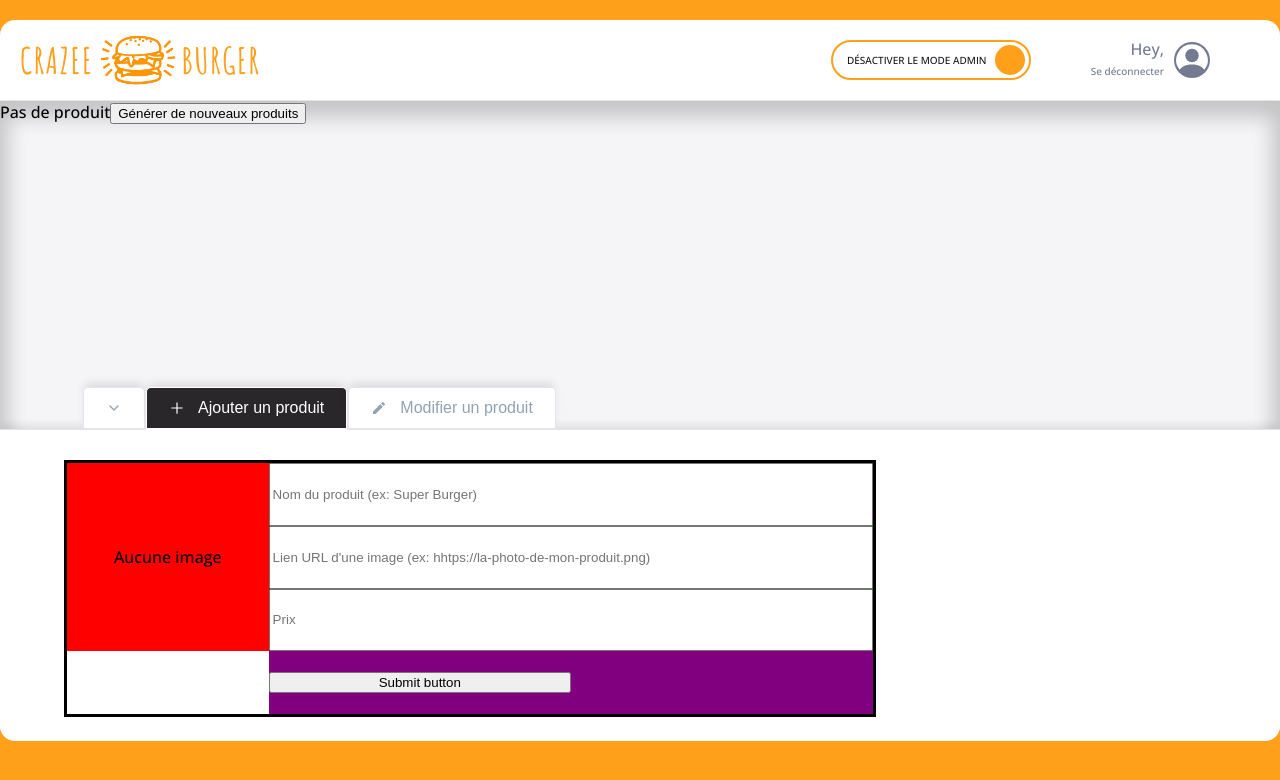
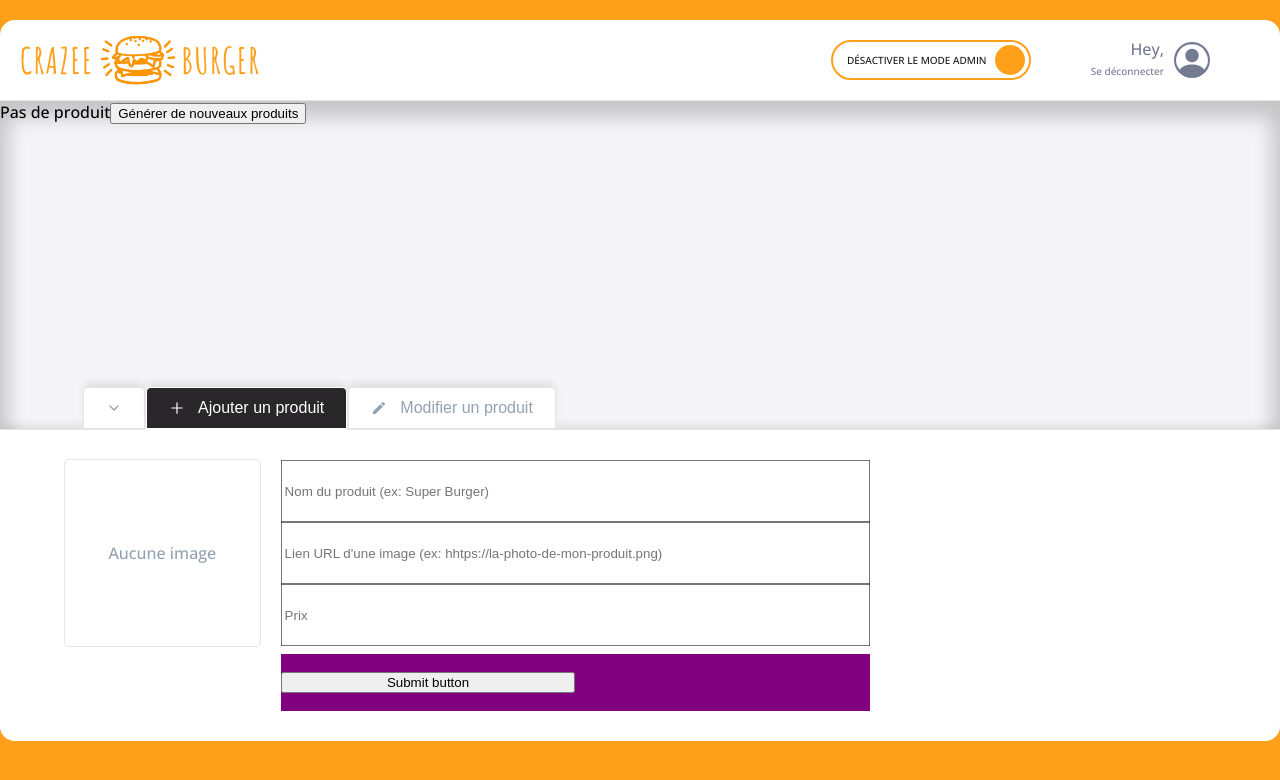
Before and after one commit to Benaldev/Crazee-burger, a React (Vite) app: page /order/1 in a window 1280 px wide. Shown: the top 780 px of the page. Built offline with nearby package versions, Linux system fonts and the light colour scheme.

Commit message:
💄  F08: ADMIN> AddForm > Add preview-image style

```diff
--- a/src/components/pages/order/Main/Admin/AdminPanel/AddForm.jsx
+++ b/src/components/pages/order/Main/Admin/AdminPanel/AddForm.jsx
@@ -2,6 +2,7 @@ import { useContext, useState } from "react";
 import styled from "styled-components";
 import OrderContext from "../../../../../../context/OrderContext.jsx";
 import { FiCheck } from "react-icons/fi";
+import { theme } from "../../../../../../theme/index.js";
 
 const EMPTY_PRODUCT = {
   id: "",
@@ -49,7 +50,7 @@ export default function AddForm() {
         {newProduct.imageSource ? (
           <img src={newProduct.imageSource} alt={newProduct.title} />
         ) : (
-          <div>Aucune image</div>
+          <div className="empty-image">Aucune image</div>
         )}
       </div>
       <div className="inputs-fields">
@@ -89,15 +90,15 @@ export default function AddForm() {
 }
 
 const AddFormStyled = styled.form`
-  border: 3px solid black;
   display: grid;
   grid-template-columns: 1fr 3fr;
   grid-template-rows: repeat(4, 1fr);
   height: 100%;
   width: 70%;
+  grid-row-gap: 8px;
+  grid-column-gap: 20px;
 
   .images-preview {
-    background: red;
     grid-area: 1 / 1 / 4 / 2;
     display: flex;
     justify-content: center;
@@ -108,6 +109,18 @@ const AddFormStyled = styled.form`
       height: 100%;
       object-fit: contain;
       object-position: center;
+    }
+
+    .empty-image {
+      height: 100%;
+      width: 100%;
+      display: flex;
+      justify-content: center;
+      align-items: center;
+      border: 1px solid ${theme.colors.greyLight};
+      line-height: 1.5;
+      color: ${theme.colors.greySemiDark};
+      border-radius: ${theme.borderRadius.round};
     }
   }
 
```
